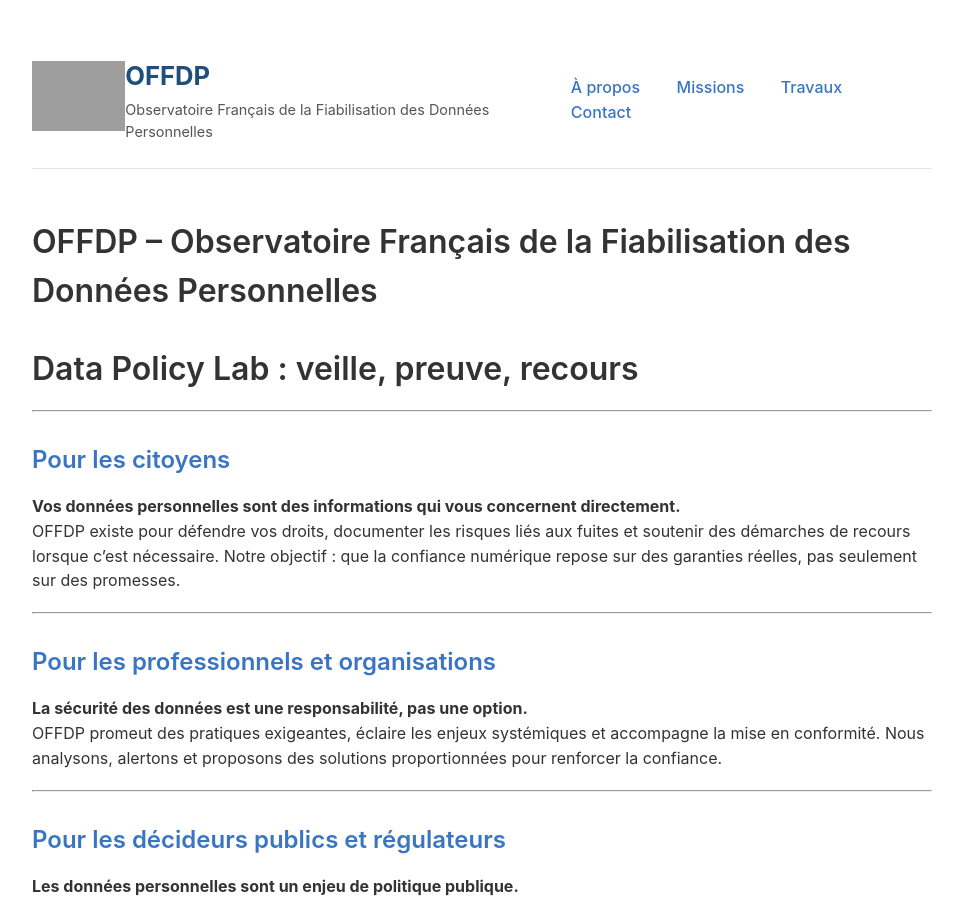
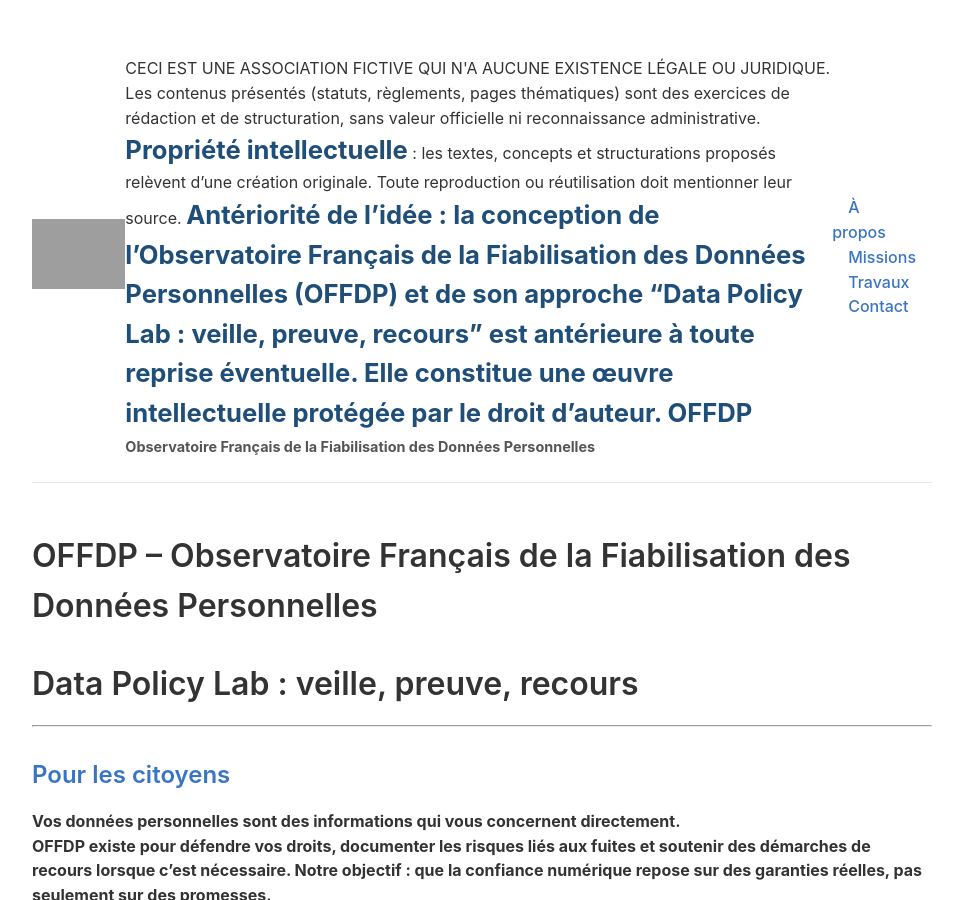
Before and after one commit to Marcussacapuces91/OFFDP, a Jekyll site: the page built from docs/index.md, in a window 1280 px wide and 900 px high. Shown: the whole window, without its empty margins (158-1121 px from the left). Built offline with Jekyll 4.4.1, drawn with Linux system fonts in a browser that asks for light colours; our own code applies the rules of GitHub Pages for plain Markdown files; grey boxes are pictures that could not be loaded.

Commit message:
Update header with fictional association disclaimer
Added a disclaimer about the fictional nature of the association and intellectual property rights.

```diff
--- a/docs/_includes/header.html
+++ b/docs/_includes/header.html
@@ -6,6 +6,10 @@
 
     <div class="header-title">
       <a href="{{ '/' | relative_url }}">
+        <italic>CECI EST UNE ASSOCIATION FICTIVE QUI N'A AUCUNE EXISTENCE LÉGALE OU JURIDIQUE.</italic>
+        Les contenus présentés (statuts, règlements, pages thématiques) sont des exercices de rédaction et de structuration, sans valeur officielle ni reconnaissance administrative.
+        <strong>Propriété intellectuelle</strong> : les textes, concepts et structurations proposés relèvent d’une création originale. Toute reproduction ou réutilisation doit mentionner leur source.
+        <strong>Antériorité de l’idée<strong> : la conception de l’Observatoire Français de la Fiabilisation des Données Personnelles (OFFDP) et de son approche “Data Policy Lab : veille, preuve, recours” est antérieure à toute reprise éventuelle. Elle constitue une œuvre intellectuelle protégée par le droit d’auteur.
         <strong>OFFDP</strong>
         <span class="subtitle">Observatoire Français de la Fiabilisation des Données Personnelles</span>
       </a>
```
